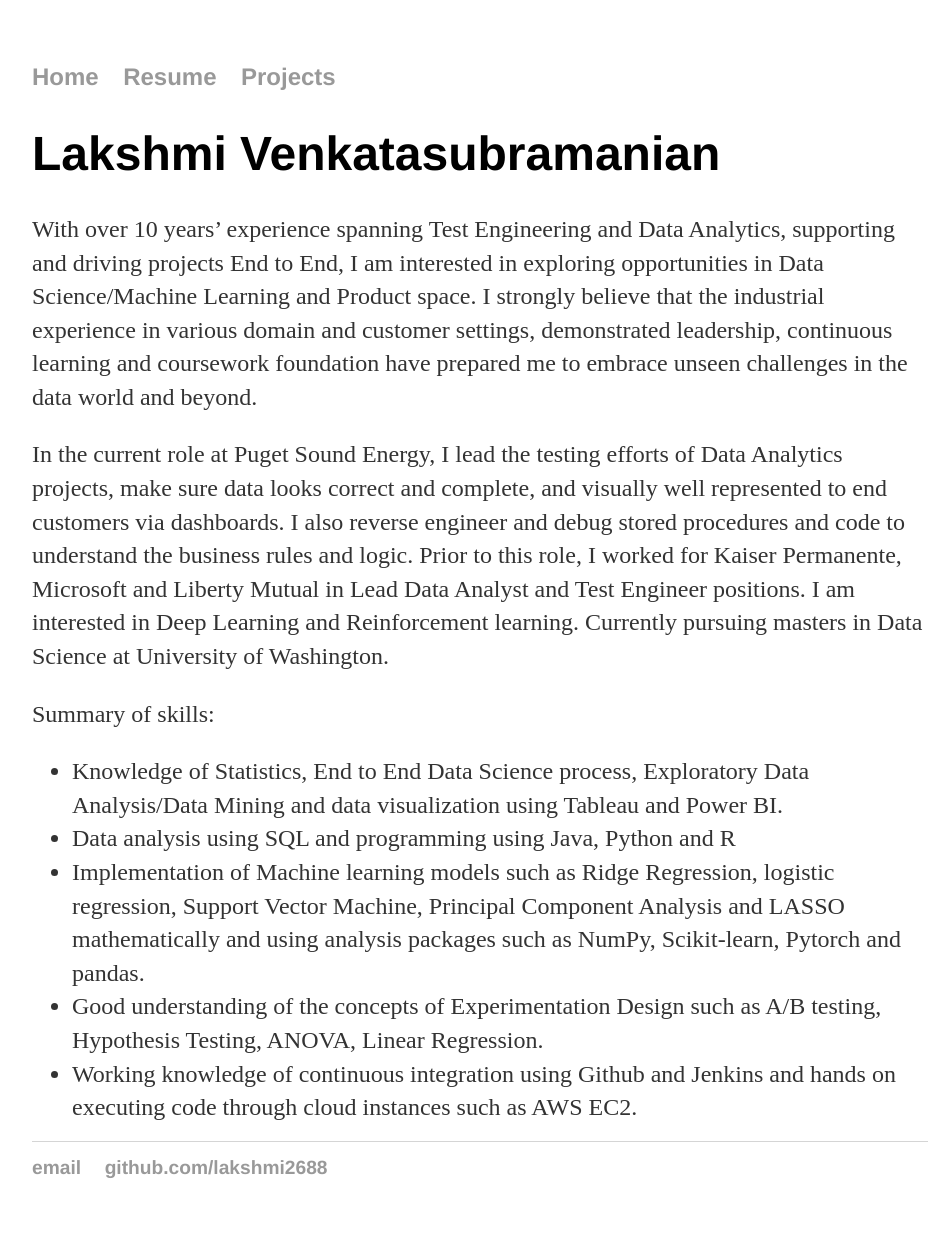
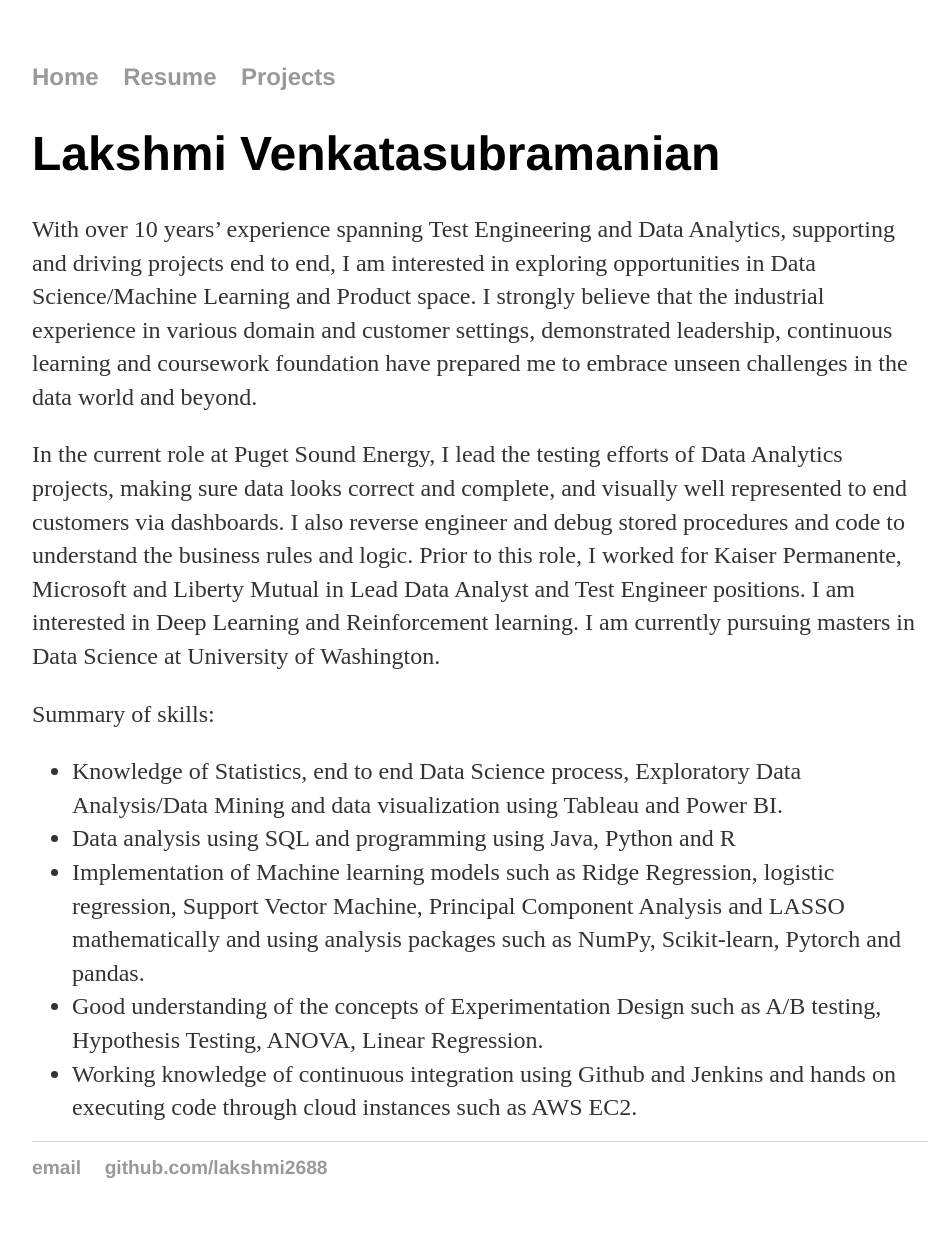
Before and after one commit to lakshmi2688/lakshmi2688.github.io, a Jekyll site: the page built from index.html, in a window 1280 px wide. Shown: the whole page, without its empty margins (160-1112 px from the left). Built offline with Jekyll 4.4.1, drawn with Linux system fonts in a browser that asks for light colours.

Commit message:
Update index.html

```diff
--- a/index.html
+++ b/index.html
@@ -4,13 +4,13 @@
 ---
 <div class="blurb">
 	<h1>Lakshmi Venkatasubramanian</h1>
-				<p>With over 10 years’ experience spanning Test Engineering and Data Analytics, supporting and driving projects End to End, I am interested in exploring opportunities in Data Science/Machine Learning and Product space. I strongly believe that the industrial experience in various domain and customer settings, demonstrated leadership, continuous learning and coursework foundation have prepared me to embrace unseen challenges in the data world and beyond.</p>
+				<p>With over 10 years’ experience spanning Test Engineering and Data Analytics, supporting and driving projects end to end, I am interested in exploring opportunities in Data Science/Machine Learning and Product space. I strongly believe that the industrial experience in various domain and customer settings, demonstrated leadership, continuous learning and coursework foundation have prepared me to embrace unseen challenges in the data world and beyond.</p>
 
-<p>In the current role at Puget Sound Energy, I lead the testing efforts of Data Analytics projects, make sure data looks correct and complete, and visually well represented to end customers via dashboards. I also reverse engineer and debug stored procedures and code to understand the business rules and logic. Prior to this role, I worked for Kaiser Permanente, Microsoft and Liberty Mutual in Lead Data Analyst and Test Engineer positions. I am interested in Deep Learning and Reinforcement learning. Currently pursuing masters in Data Science at University of Washington.</p>
+<p>In the current role at Puget Sound Energy, I lead the testing efforts of Data Analytics projects, making sure data looks correct and complete, and visually well represented to end customers via dashboards. I also reverse engineer and debug stored procedures and code to understand the business rules and logic. Prior to this role, I worked for Kaiser Permanente, Microsoft and Liberty Mutual in Lead Data Analyst and Test Engineer positions. I am interested in Deep Learning and Reinforcement learning. I am currently pursuing masters in Data Science at University of Washington.</p>
 
 <p>Summary of skills:</p>
 <ul>
-<li>Knowledge of Statistics, End to End Data Science process, Exploratory Data Analysis/Data Mining and data visualization using Tableau and Power BI.</li>
+<li>Knowledge of Statistics, end to end Data Science process, Exploratory Data Analysis/Data Mining and data visualization using Tableau and Power BI.</li>
 <li>Data analysis using SQL and programming using Java, Python and R</li>
 <li>Implementation of Machine learning models such as Ridge Regression, logistic regression, Support Vector Machine, Principal Component Analysis and LASSO mathematically and using analysis packages such as NumPy, Scikit-learn, Pytorch and pandas.</li>
 <li>Good understanding of the concepts of Experimentation Design such as A/B testing, Hypothesis Testing, ANOVA, Linear Regression.</li>
```
